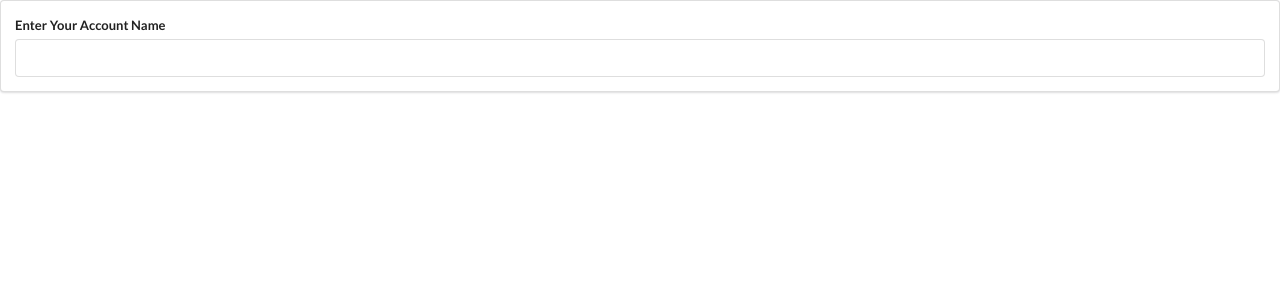
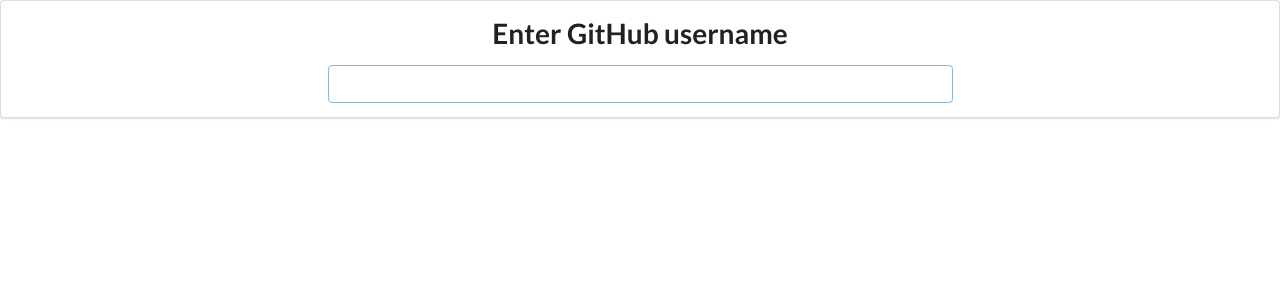
Before and after one commit to hyuraku/github-star-signs, a React (Create React App) app: page / in a window 1280 px wide. Shown: the top 300 px of the page. Built offline with nearby package versions, Linux system fonts and the light colour scheme.

Commit message:
repair search bar css

```diff
--- /dev/null
+++ b/src/components/SearchBar.css
@@ -0,0 +1,18 @@
+@media screen and (min-width:768px){
+  .ui.form{
+    width: 50%;
+    margin: auto;
+  }
+
+  .ui.form .field{
+    text-align: center;
+  }
+
+  .ui.container{
+    width: 1000px;
+  }
+
+  .ui.centered.cards{
+    justify-content: space-between;
+  }
+}
--- a/src/components/SearchBar.js
+++ b/src/components/SearchBar.js
@@ -1,4 +1,5 @@
 import React from 'react'
+import './SearchBar.css'
 
 class SearchBar extends React.Component {
   state = { name: '' }
@@ -14,9 +15,10 @@
       <div className="ui segment">
         <form onSubmit={this.onFormSubmit} className="ui form">
           <div className="field">
-            <label>Enter Your Account Name</label>
+            <h1>Enter GitHub username</h1>
             <input
               type="text"
+              autoFocus="autoFocus"
               value={this.state.name}
               onChange={e => this.setState({ name: e.target.value })}
             />
```
